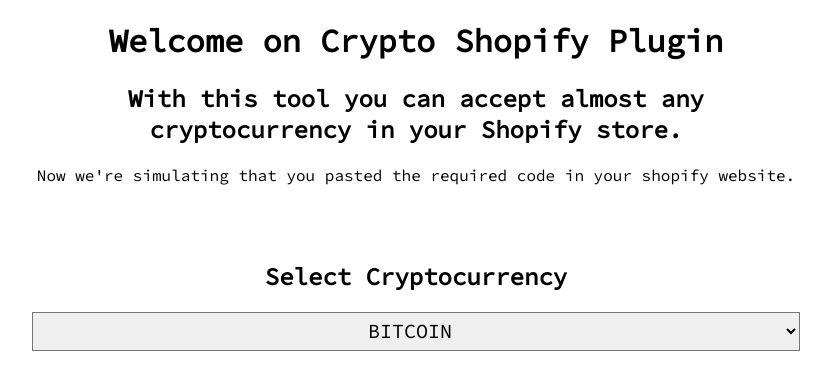
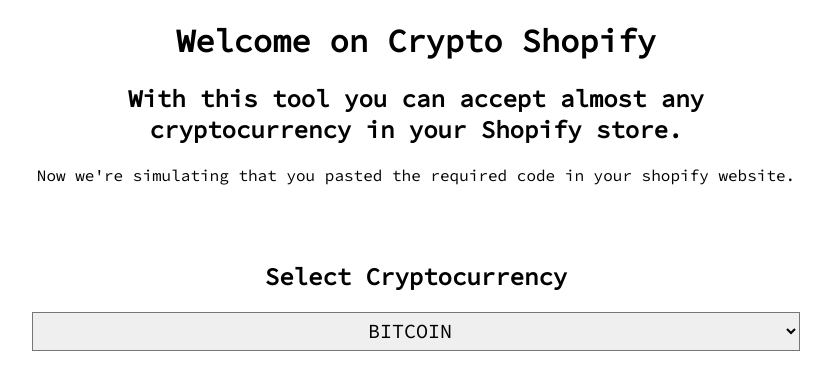
Before and after one commit to turinglabsorg/crypto-shopify, a plain HTML site: page index.html in a window 1280 px wide. Shown: the whole page, without its empty margins (224-1055 px from the left). Drawn offline with Linux system fonts and the light colour scheme; no server answers.

Commit message:
Adding pages

```diff
--- a/index.html
+++ b/index.html
@@ -10,7 +10,7 @@
     body{text-align: center; max-width: 768px; margin:20px auto}
   </style>
   <body>
-    <h1>Welcome on Crypto Shopify Plugin</h1>
+    <h1>Welcome on Crypto Shopify</h1>
     <h2>With this tool you can accept almost any cryptocurrency in your Shopify store.</h2>
     <p>Now we're simulating that you pasted the required code in your shopify website.</p><br><br>
     <div id="root"></div>
```
